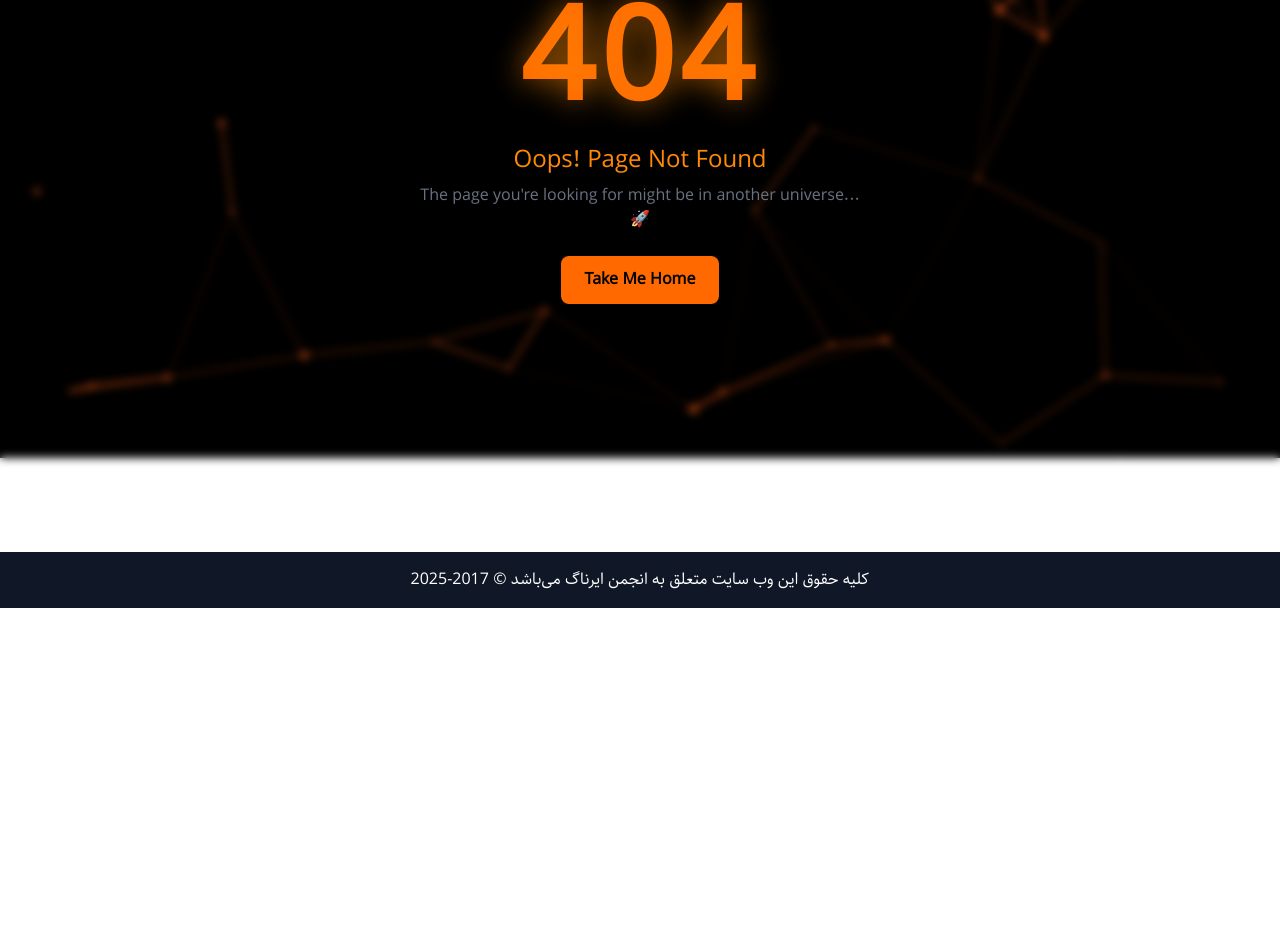
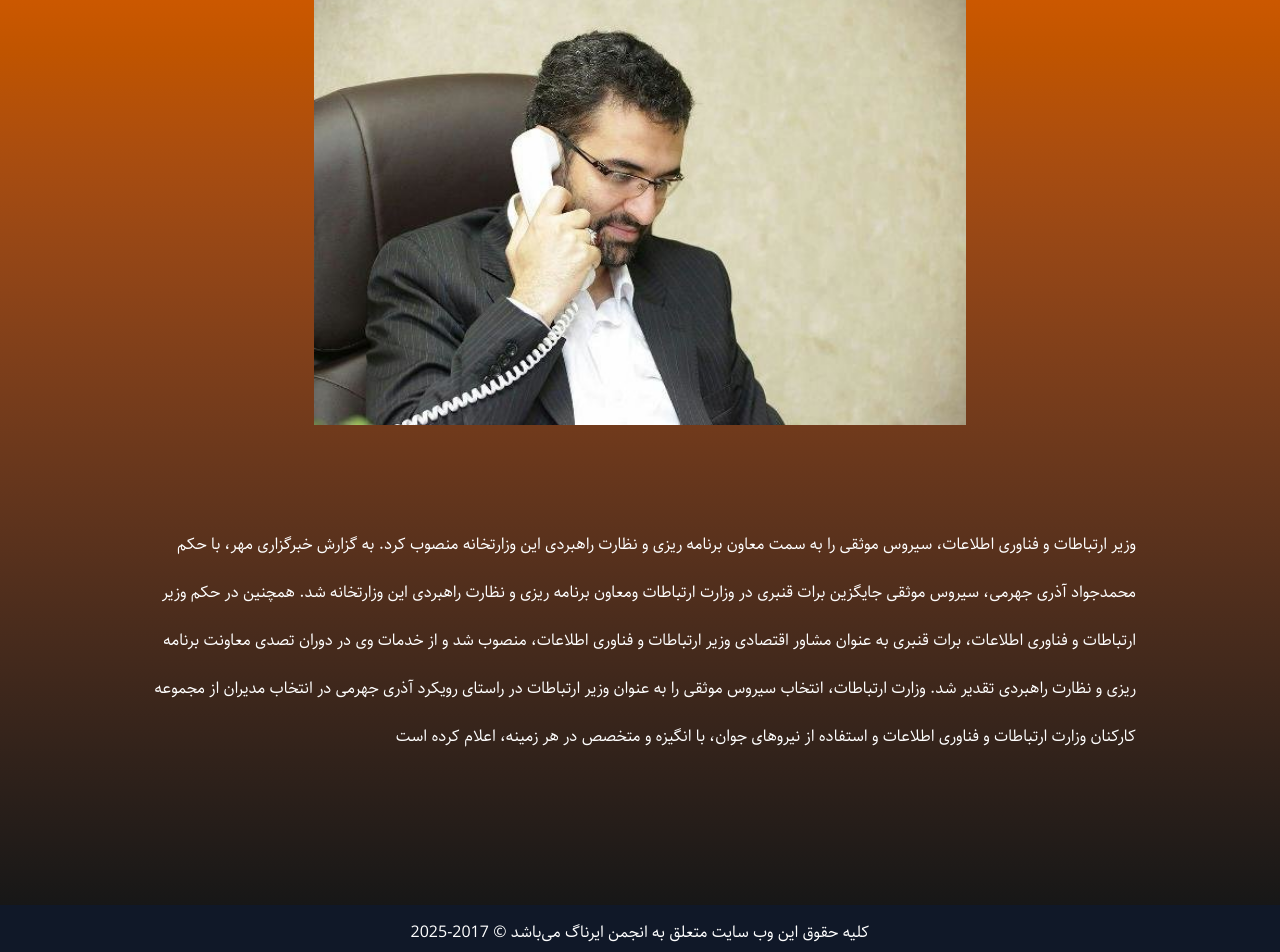
Before and after one commit to MahdiMazloum96/irnog_frontend, a Next.js app: page /news/1 in a window 1280 px wide. Before the commit this address had no page. Shown: the part 342-1294 px from the top of the page. Before the commit the page ends 950 px from the top, so only its background shows below. Built offline with nearby package versions, Linux system fonts and the light colour scheme.

Commit message:
fixing news

```diff
--- /dev/null
+++ b/app/news/[id]/page.tsx
@@ -0,0 +1,33 @@
+"use client";
+import Image from "next/image";
+import ReactMarkdown from "react-markdown";
+import { useParams } from "next/navigation";
+import { FC } from "react";
+import { newsContent } from "@/components/News/NewsContent";
+
+const NewsPage: FC = () => {
+  const params = useParams();
+  const { id } = params;
+  const page = newsContent.find((page) => page.key === id);
+
+  return (
+    <div className=" h-auto">
+      <div className="  rounded-t-4xl  bg-gradient-to-b from-orange-500 to-neutral-900  flex flex-col justify-center items-center">
+        <h1 className="text-white text-center  text-4xl lg:text-5xl py-20 leading-relaxed ">
+          {page?.value.title}
+        </h1>
+        <Image
+          src={page?.value.image ?? "/pics/default.jpg"}
+          width={700}
+          height={700}
+          alt="newsImage"
+          className=" rounded-3xl px-6"
+        />
+        <div className="text-white text-right mt-24  mx-4 lg:mx-36 text-wrap  text-base/12 pb-36 ">
+          <div>{page?.value.content}</div>
+        </div>
+      </div>
+    </div>
+  );
+};
+export default NewsPage;
--- a/components/News/News.tsx
+++ b/components/News/News.tsx
@@ -1,6 +1,7 @@
 import { FC } from "react";
 import { newsContent } from "./NewsContent";
 import { FaArrowRight } from "react-icons/fa";
+import Image from "next/image";
 const News: FC = () => {
   return (
     <div className="bg-gray-900 pb-10 ">
@@ -14,17 +15,19 @@ const News: FC = () => {
             className="w-4/5 md:w-2/6 lg:w-1/6  flex flex-col gap-4  items-center h-[40rem]  pt-0 border border-white rounded-lg"
           >
             <div className="p-0 overflow-hidden">
-              <img
-                src={news.image}
+              <Image
+                src={news.value.image}
+                width={400}
+                height={400}
                 alt="news"
                 className="w-fit  rounded-lg h-72"
               />
               <div className="text-center p-3 font-bold text-2xl hover:text-secondary hover:cursor-pointer h-28">
-                {news.title}
+                {news.value.title}
               </div>
             </div>
-            <div className="line-clamp-4 px-3 text-sm   rtl:text-right mb-3">
-              {news.content}
+            <div className=" px-3 text-sm text-right mb-3 h-24">
+              {news.value.contentSummary}
             </div>
 
             {/* Button */}
--- a/components/News/NewsContent.tsx
+++ b/components/News/NewsContent.tsx
@@ -1,11 +1,15 @@
 interface NewsItem {
   title: string;
   content: string;
+  contentSummary: string;
   image: string;
 }
+// NewsItem[]
 
-export const newsContent: NewsItem[] = [
+export const newsContent: { key: string; value: NewsItem }[] = [
   {
+    key: "1",
+    value: {
       title: "معاون برنامه ریزی وزیر ارتباطات منصوب شد",
       content: `
     وزیر ارتباطات و فناوری اطلاعات، سیروس موثقی را به سمت معاون برنامه ریزی و نظارت راهبردی این وزارتخانه منصوب کرد.
@@ -14,11 +18,18 @@ export const newsContent: NewsItem[] = [
 
 همچنین در حکم وزیر ارتباطات و فناوری اطلاعات،‌ برات قنبری به عنوان مشاور اقتصادی وزیر ارتباطات و فناوری اطلاعات، منصوب شد و از خدمات وی در دوران تصدی معاونت برنامه ریزی و نظارت راهبردی تقدیر شد.
 
-وزارت ارتباطات، انتخاب سیروس موثقی را به عنوان وزیر ارتباطات در راستای رویکرد آذری جهرمی در انتخاب مدیران از مجموعه کارکنان وزارت ارتباطات و فناوری اطلاعات و استفاده از نیروهای جوان، با انگیزه و متخصص در هر زمینه، اعلام کرده است.
+وزارت ارتباطات، انتخاب سیروس موثقی را به عنوان وزیر ارتباطات در راستای رویکرد آذری جهرمی در انتخاب مدیران از مجموعه کارکنان وزارت ارتباطات و فناوری اطلاعات و استفاده از نیروهای جوان، با انگیزه و متخصص در هر زمینه، اعلام کرده است
+    `,
+      contentSummary: `
+        وزیر ارتباطات و فناوری اطلاعات، سیروس موثقی را به سمت معاون برنامه ریزی و نظارت راهبردی این وزارتخانه منصوب کرد.
+به گزارش خبرگزاری مهر، با حکم محمدجواد آذری جهرمی، سیروس موثقی ...
     `,
       image: "/pics/01.jpg",
     },
+  },
   {
+    key: "2",
+    value: {
       title: "وزیر ارتباطات: درباره کاهش هزینه‌ اینترنت وحدت نظر وجود دارد",
       content: `
     وزیر ارتباطات و فناوری اطلاعات توضیحاتی درباره وضعیت بسته‌های اینترنتی ارائه کرد و گفت که وحدت نظری در رابطه با کاهش هزینه‌ها و خارج شدن از حالت حجمی وجود دارد.
@@ -29,6 +40,12 @@ export const newsContent: NewsItem[] = [
 
 وزیر ارتباطات و فناوری اطلاعات تاکید کرد: با توجه به اختلاف نظراتی که وجود دارد، جزئیات آن پس از تصویب نهایی اعلام خواهد شد. اما اصل بحث این است که وحدت نظری در رابطه با کاهش هزینه‌ها و خارج شدن از حالت حجمی وجود دارد.
 `,
+      contentSummary: `
+    وزیر ارتباطات و فناوری اطلاعات توضیحاتی درباره وضعیت بسته‌های اینترنتی ارائه کرد و گفت که وحدت نظری در رابطه با کاهش هزینه‌ها و خارج شدن از حالت حجمی وجود دارد.
+    گزارش ایتنا از
+    ...
+    `,
       image: "/pics/02.jpg",
     },
+  },
 ];
--- a/components/ProgramCommittee/ProgramCommitee.tsx
+++ b/components/ProgramCommittee/ProgramCommitee.tsx
@@ -10,8 +10,8 @@ const ProgramCommittee: FC = () => {
     window.open(link);
   };
   return (
-    <Card className="  flex flex-col m-auto items-center w-3/4 h-full bg-secondary my-10 overflow-hidden">
-      <h1 className="uppercase text-center text-white  text-4xl lg:text-6xl pt-16 select-none">
+    <Card className="  flex flex-col mx-auto items-center w-3/4 h-full bg-secondary my-10 overflow-hidden mt-36">
+      <h1 className="uppercase text-center text-white  text-4xl lg:text-6xl pt-16 select-none leading-relaxed">
         Program Committee
       </h1>
       <div className="grid sm:grid-cols-2 md:grid-cols-3 lg:grid-cols-4  gap-4 mx-8 my-16">
```
Lines whose indentation alone changed are shown as unchanged.
